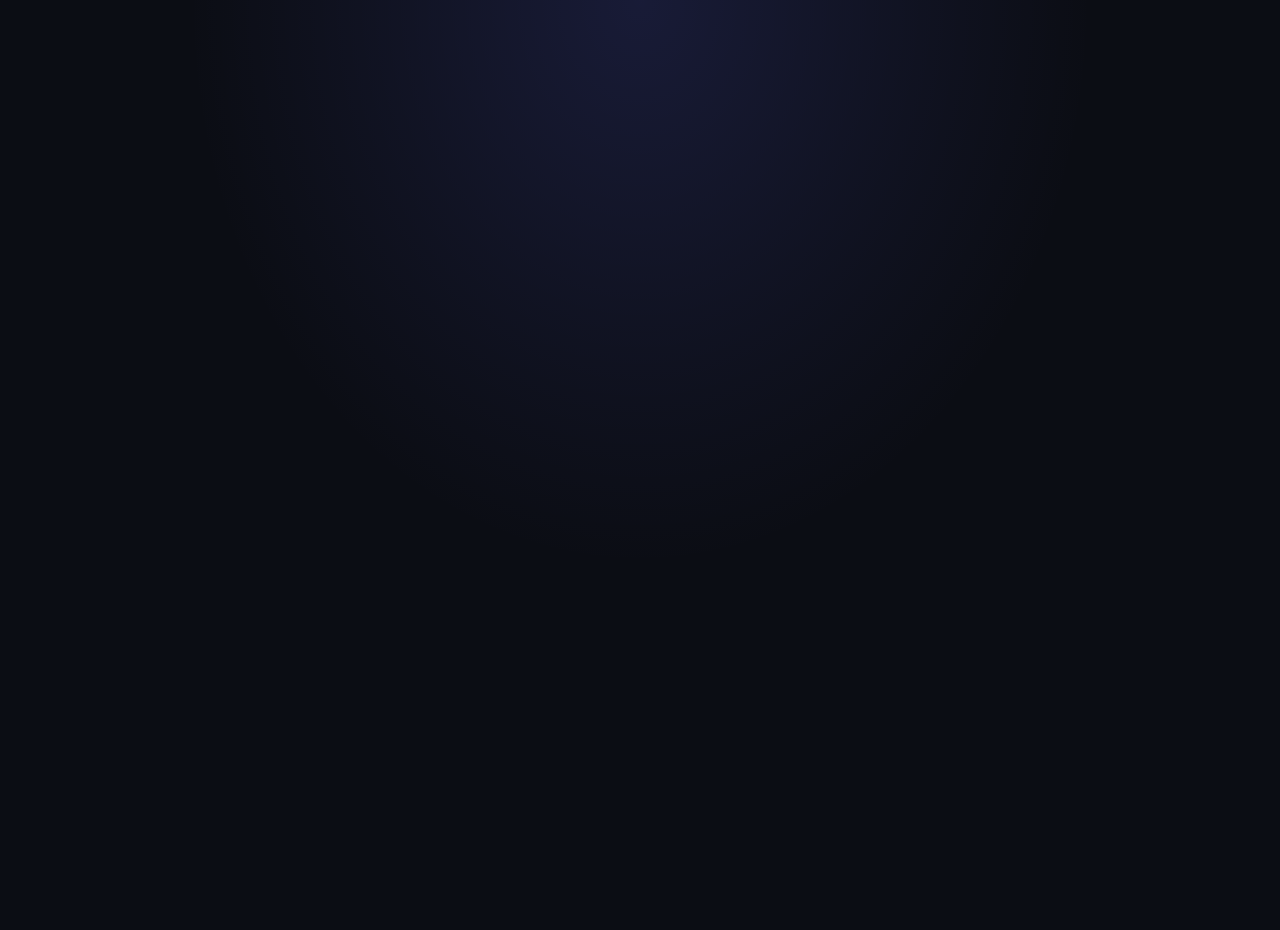
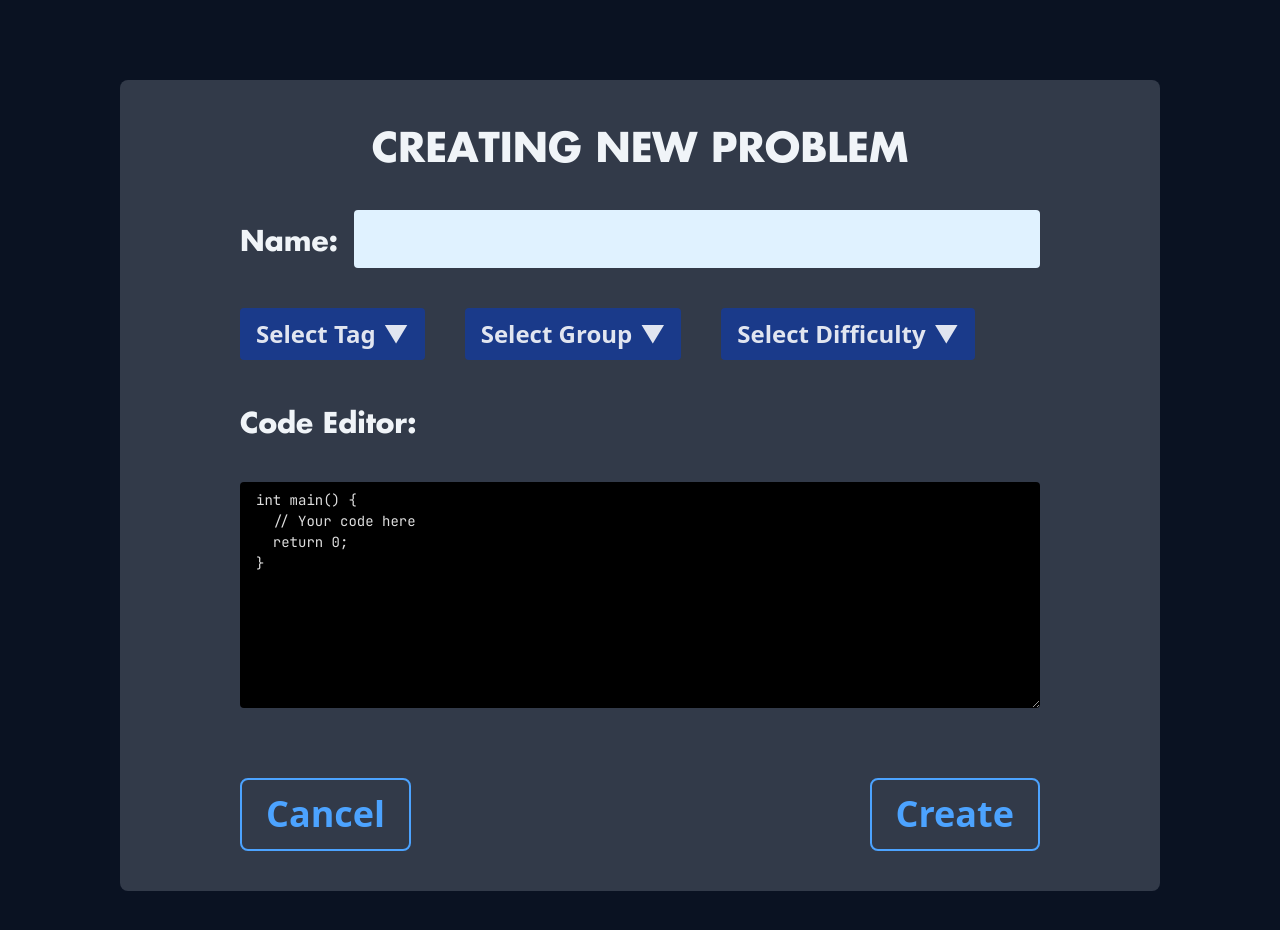
Before and after one commit to vohoangloc-32/WEBU, a React (Vite) app: page /create-problem in a window 1280 px wide. Before the commit this address had no page. Shown: the top 930 px of the page. Before the commit the page ends 800 px from the top, so only its background shows below. Built offline with nearby package versions, Linux system fonts and the light colour scheme.

Commit message:
Page Create New Problem

```diff
--- a/src/App.tsx
+++ b/src/App.tsx
@@ -3,6 +3,7 @@ import Home from './pages/Home';
 import Dashboard from './pages/Dashboard';
 import Notebook from './pages/Notebook';
 import Problem from './pages/Problem';
+import CreateProblem from './pages/CreateProblem';
 
 function App() {
   return (
@@ -11,6 +12,7 @@ function App() {
       <Route path="/dashboard" element={<Dashboard />} />
       <Route path="/notebook" element={<Notebook />} />
       <Route path="/problems" element={<Problem />} />
+      <Route path="/create-problem" element={<CreateProblem />} />
     </Routes>
   );
 }
--- /dev/null
+++ b/src/components/ui/ChipBoard.tsx
@@ -0,0 +1,20 @@
+import ChipItem from './ChipItem';
+interface ChipBoardProps {
+  tags: string[];
+  onRemove: (tag: string) => void;
+}
+
+const ChipBoard = ({ tags, onRemove }: ChipBoardProps) => {
+  if (tags.length === 0) {
+    return null;
+  }
+  return (
+    <div className="flex flex-wrap gap-2 bg-secondary-a10 px-2 py-2">
+      {tags.map((tag) => (
+        <ChipItem key={tag} label={tag} onRemove={() => onRemove(tag)} />
+      ))}
+    </div>
+  );
+};
+
+export default ChipBoard;
--- /dev/null
+++ b/src/components/ui/ChipItem.tsx
@@ -0,0 +1,15 @@
+interface ChipItemProps {
+  label: string;
+  onRemove: () => void;
+}
+
+const ChipItem = ({ label, onRemove }: ChipItemProps) => {
+  return (
+    <div className="flex items-center px-3 py-1 gap-2 bg-[#8CB6FF] text-black p5 rounded-full ">
+      <span>{label}</span>
+      <button onClick={onRemove}>×</button>
+    </div>
+  );
+};
+
+export default ChipItem;
--- /dev/null
+++ b/src/components/ui/SelectDropdown.tsx
@@ -0,0 +1,38 @@
+import { useState } from 'react';
+
+interface SelectDropdownProps {
+  label: string;
+  options: string[];
+  onSelect: (value: string) => void;
+}
+
+const SelectDropdown = ({ label, options, onSelect }: SelectDropdownProps) => {
+  const [isOpen, setIsOpen] = useState(false);
+  return (
+    <div className="relative">
+      <button
+        onClick={() => setIsOpen((o) => !o)}
+        className="flex items-center gap-2 px-4 py-2 bg-info-a0 rounded h5"
+      >
+        {label}
+        <span>{isOpen ? '▲' : '▼'}</span>
+      </button>
+
+      {isOpen && (
+        <div className="absolute mt-2 w-full bg-info-a0 border rounded shadow">
+          {options.map((option) => (
+            <button
+              key={option}
+              onClick={() => (onSelect(option), setIsOpen(false))}
+              className="block w-full text-left px-4 py-2 hover:bg-[#8CB6FF]"
+            >
+              {option}
+            </button>
+          ))}
+        </div>
+      )}
+    </div>
+  );
+};
+
+export default SelectDropdown;
--- /dev/null
+++ b/src/pages/CreateProblem.tsx
@@ -0,0 +1,109 @@
+import { useState } from 'react';
+import SelectDropdown from '@/components/ui/SelectDropdown';
+import ChipBoard from '@/components/ui/ChipBoard';
+import { Button } from '@/components/ui/Button';
+
+const TAG_OPTIONS = [
+  'Array',
+  'String',
+  'Dynamic Programming',
+  'Graph',
+  'Tree',
+  'Math',
+  'Greedy',
+  'Backtracking',
+];
+const GROUP_OPTIONS = ['KTLT', 'DSA', 'CTRR'];
+const DIFFICULTY_OPTIONS = ['Easy', 'Medium', 'Hard'];
+
+const CreateProblem = () => {
+  const [name, setName] = useState('');
+  const [chips, setChips] = useState<string[]>([]);
+  const [code, setCode] = useState(
+    'int main() {\n  // Your code here\n  return 0;\n}',
+  );
+
+  const addChip = (prefix: string, value: string) => {
+    const chip = `${prefix}: ${value}`;
+    if (!chips.includes(chip)) {
+      setChips((prev) => [...prev, chip]);
+    }
+  };
+
+  const removeChip = (chip: string) => {
+    setChips((prev) => prev.filter((c) => c !== chip));
+  };
+
+  return (
+    <div className="w-full min-h-screen bg-tonal-a0 px-30 py-20 flex flex-col justify-between items-stretch overflow-hidden select-none">
+      <div className="bg-tonal-a20 w-full rounded-lg flex flex-col px-30 py-10 gap-10">
+        <h1 className="text-neutral-a50 h1 text-center tracking-normal leading-tight uppercase">
+          CREATING NEW PROBLEM
+        </h1>
+
+        <div className="flex items-center gap-4">
+          <label className="text-neutral-a50 h4">Name:</label>
+          <input
+            type="text"
+            value={name}
+            onChange={(e) => setName(e.target.value)}
+            className="flex-1 px-4 py-2 bg-secondary-a10 rounded focus:outline-none focus:ring-2 focus:ring-blue-500 text-black p4"
+          />
+        </div>
+
+        <div className="flex gap-10">
+          <SelectDropdown
+            label="Select Tag"
+            options={TAG_OPTIONS}
+            onSelect={(value) => addChip('Tag', value)}
+          />
+          <SelectDropdown
+            label="Select Group"
+            options={GROUP_OPTIONS}
+            onSelect={(value) => addChip('Group', value)}
+          />
+          <SelectDropdown
+            label="Select Difficulty"
+            options={DIFFICULTY_OPTIONS}
+            onSelect={(value) => addChip('Difficulty', value)}
+          />
+        </div>
+
+        <ChipBoard tags={chips} onRemove={removeChip} />
+
+        <div>
+          <p className="text-neutral-a50 h4 mb-10">Code Editor:</p>
+          <textarea
+            value={code}
+            onChange={(e) => setCode(e.target.value)}
+            className="px-4 py-2 bg-black ide4 w-full rounded focus:outline-none focus:ring-2 focus:ring-blue-500"
+            rows={10}
+          />
+        </div>
+
+        <div className="flex justify-between items-center w-full mt-6">
+          <Button
+            className="w-fit flex items-center justify-center rounded-lg border-2 border-secondary-a70 px-6 py-2 h2 text-center"
+            onClick={() => {
+              // Handle save logic here
+            }}
+          >
+            {' '}
+            Cancel
+          </Button>
+          <Button
+            className="w-fit flex items-center justify-center rounded-lg border-2 border-secondary-a70 px-6 py-2 h2 text-center"
+            onClick={() => {
+              // Handle save logic here
+            }}
+          >
+            {' '}
+            Create
+          </Button>
+        </div>
+      </div>
+    </div>
+  );
+};
+
+export default CreateProblem;
```
Also changed, not shown: 1 other file (tests, documents, lock files or other folders).
